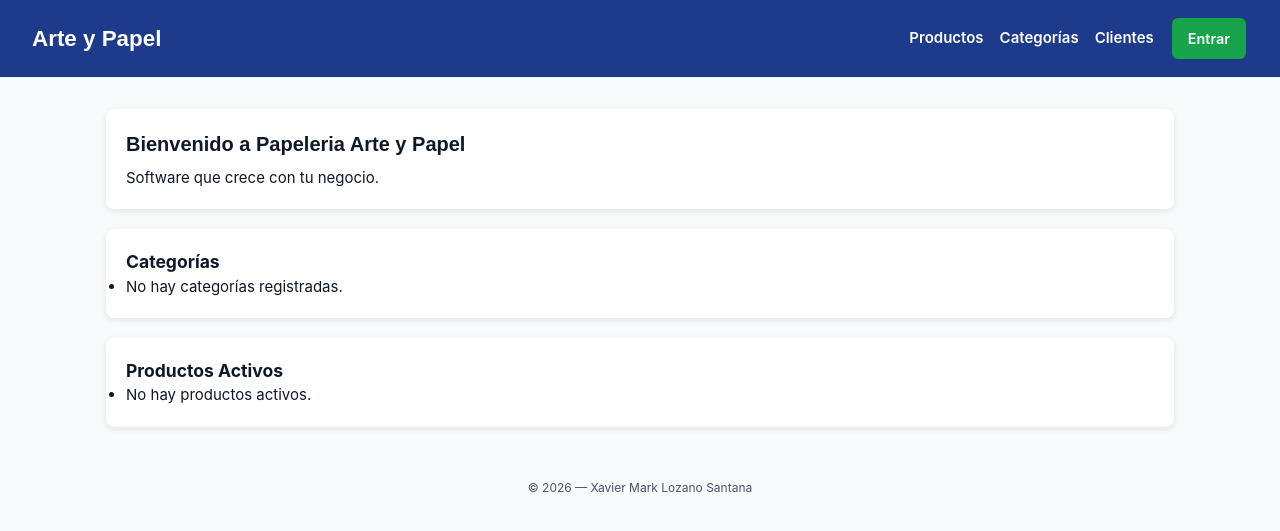
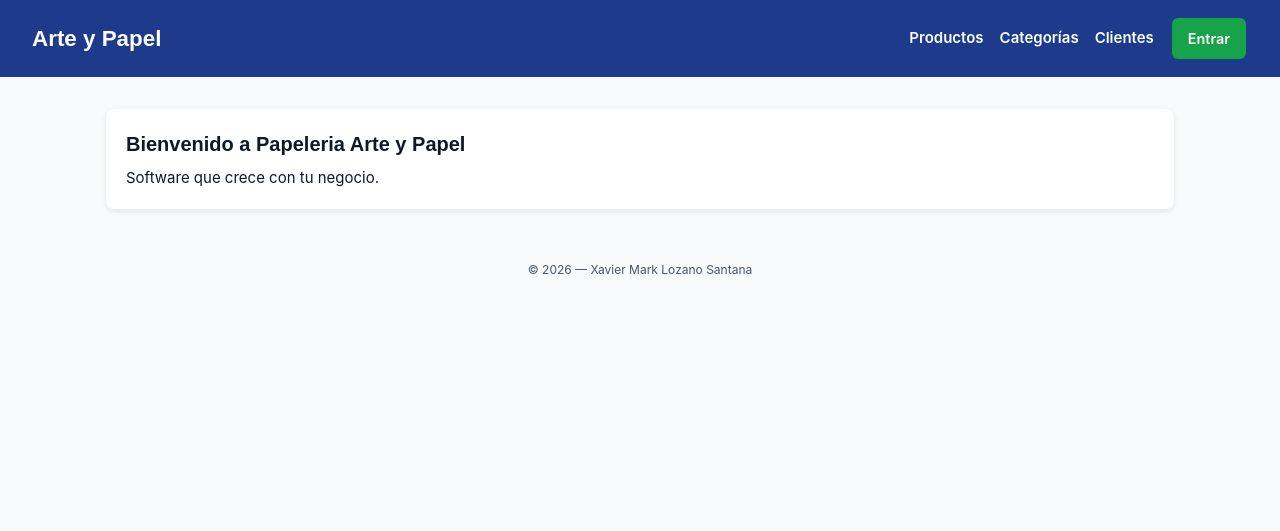
Before and after one commit to losx100415hmcznva0-cmd/MARK_PROYECTO_NEGOCIO, a Django app: page / in a window 1280 px wide. Shown: the top 531 px of the page. Run offline with Django 5.2, Linux system fonts and the light colour scheme; data that the repository does not hold is empty.

Commit message:
inicio edit

```diff
--- a/tienda/templates/tienda/inicio.html
+++ b/tienda/templates/tienda/inicio.html
@@ -7,26 +7,4 @@
     <h2>Bienvenido a Papeleria Arte y Papel</h2>
     <p>Software que crece con tu negocio.</p>
 </div>
-
-<div class="card">
-    <h3>Categorías</h3>
-    <ul>
-        {% for categoria in categorias %}
-            <li>{{ categoria.nombre }}</li>
-        {% empty %}
-            <li>No hay categorías registradas.</li>
-        {% endfor %}
-    </ul>
-</div>
-
-<div class="card">
-    <h3>Productos Activos</h3>
-    <ul>
-        {% for producto in productos %}
-            <li>{{ producto.nombre }} - ${{ producto.precio }} (Stock: {{ producto.stock }})</li>
-        {% empty %}
-            <li>No hay productos activos.</li>
-        {% endfor %}
-    </ul>
-</div>
 {% endblock %}
```
